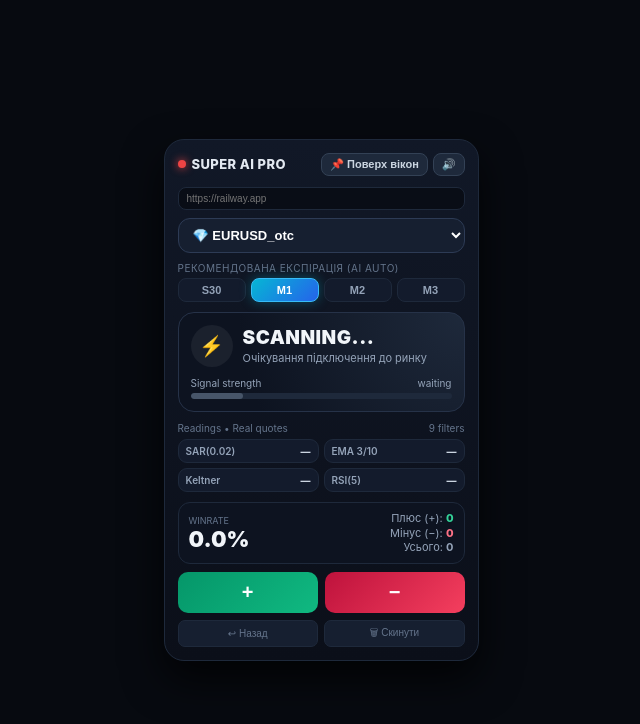
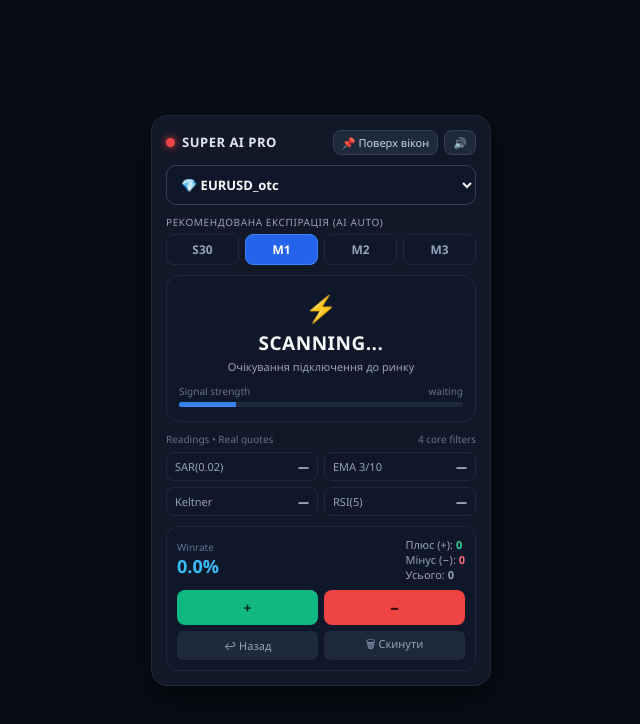
Before and after one commit to Krisname-cmc/OTC_CALCULATOR, a plain HTML site: page index.html in a window 1280 px wide. Shown: the whole page, without its empty margins (319-959 px from the left). Drawn offline with Linux system fonts and the light colour scheme; no server answers.

Commit message:
Refactor index.html for improved layout and styles
Updated HTML structure and styles for the trading terminal interface.

```diff
--- a/index.html
+++ b/index.html
@@ -1,32 +1,29 @@
 <!DOCTYPE html>
 <html lang="uk">
 <head>
-<meta charset="UTF-8">
-<meta name="viewport" content="width=device-width, initial-scale=1.0">
+  <meta charset="UTF-8" />
+  <meta name="viewport" content="width=device-width, initial-scale=1.0" />
   <title>SUPER AI PRO — Trading Terminal</title>
   <style id="appStyles">
-  * { box-sizing: border-box; margin: 0; padding: 0; }
+    * { box-sizing: border-box; margin: 0; padding: 0; font-family: 'Segoe UI', system-ui, -apple-system, sans-serif; }
     body {
-    font-family: -apple-system, BlinkMacSystemFont, "Segoe UI", Roboto, sans-serif;
-    background: #070a10;
-    color: #f1f5f9;
+      background: #090d16;
+      color: #f8fafc;
       display: flex;
       justify-content: center;
       align-items: center;
       min-height: 100vh;
-    padding: 8px;
-    user-select: none;
+      padding: 10px;
     }
-  .terminal {
+    .widget {
       width: 100%;
-    max-width: 315px;
-    background: linear-gradient(180deg, #111827 0%, #0b0f19 100%);
-    border-radius: 20px;
-    padding: 13px;
-    border: 1px solid #1e293b;
-    box-shadow: 0 18px 40px rgba(0, 0, 0, 0.75);
+      max-width: 340px;
+      background: #111827;
+      border: 1px solid #1f2937;
+      border-radius: 16px;
+      padding: 14px;
+      box-shadow: 0 12px 30px rgba(0,0,0,0.6);
     }
-  /* ШАПКА */
     .header {
       display: flex;
       justify-content: space-between;
@@ -36,323 +33,216 @@
     .brand {
       display: flex;
       align-items: center;
-    gap: 6px;
+      gap: 7px;
+      font-weight: 800;
       font-size: 13px;
-    font-weight: 800;
-    letter-spacing: 0.4px;
+      letter-spacing: 0.5px;
       color: #e2e8f0;
     }
     .status-dot {
-    width: 8px;
-    height: 8px;
+      width: 9px;
+      height: 9px;
       border-radius: 50%;
       background: #ef4444;
       box-shadow: 0 0 8px #ef4444;
+      transition: 0.3s;
     }
     .status-dot.online {
       background: #10b981;
-    box-shadow: 0 0 8px #10b981;
+      box-shadow: 0 0 10px #10b981;
     }
-  .hdr-btns {
-    display: flex;
-    gap: 5px;
-  }
+    .top-actions { display: flex; gap: 6px; }
     .icon-btn {
       background: #1e293b;
+      border: 1px solid #334155;
       color: #cbd5e1;
-    border: 1px solid #334155;
       border-radius: 8px;
       padding: 4px 8px;
       font-size: 11px;
-    font-weight: 700;
       cursor: pointer;
     }
-  .icon-btn:hover { background: #334155; color: #fff; }
-
-  /* ПОЛЕ URL */
-  .api-bar {
-    margin-bottom: 8px;
-  }
-  .api-bar input {
+    .icon-btn:hover { background: #334155; }
+    select {
       width: 100%;
-    background: #090d16;
-    border: 1px solid #1e293b;
-    color: #94a3b8;
-    border-radius: 8px;
-    padding: 5px 8px;
-    font-size: 10px;
+      background: #0f172a;
+      color: #f8fafc;
+      border: 1px solid #334155;
+      border-radius: 10px;
+      padding: 9px 10px;
+      font-size: 13px;
+      font-weight: 700;
+      margin-bottom: 10px;
       outline: none;
     }
-
-  /* ВИБІР ПАРИ */
-  .pair-select {
-    width: 100%;
-    background: #161f30;
-    color: #ffffff;
-    border: 1px solid #2d3b55;
-    border-radius: 12px;
-    padding: 8px 10px;
-    font-size: 13px;
-    font-weight: 700;
-    margin-bottom: 9px;
-    outline: none;
-    cursor: pointer;
-  }
-
-  /* КНОПКИ ЕКСПІРАЦІЇ */
     .exp-label {
       font-size: 10px;
-    color: #64748b;
-    margin-bottom: 4px;
+      color: #94a3b8;
       text-transform: uppercase;
-    letter-spacing: 0.5px;
+      letter-spacing: 0.6px;
+      margin-bottom: 5px;
     }
     .exp-row {
       display: grid;
       grid-template-columns: repeat(4, 1fr);
-    gap: 5px;
+      gap: 6px;
       margin-bottom: 10px;
     }
     .exp-btn {
-    background: #131b2c;
+      background: #0f172a;
+      border: 1px solid #1e293b;
       color: #94a3b8;
-    border: 1px solid #1e293b;
+      padding: 6px 0;
       border-radius: 8px;
-    padding: 5px 0;
-    font-size: 11px;
-    font-weight: 800;
+      font-size: 12px;
+      font-weight: 700;
       cursor: pointer;
-    transition: all 0.15s;
     }
     .exp-btn.active {
-    background: linear-gradient(135deg, #06b6d4 0%, #2563eb 100%);
+      background: #2563eb;
+      border-color: #3b82f6;
       color: #ffffff;
-    border-color: #38bdf8;
-    box-shadow: 0 0 12px rgba(6, 182, 212, 0.35);
     }
-
-  /* ГОЛОВНИЙ ЕКРАН СИГНАЛУ */
     .signal-card {
-    background: radial-gradient(circle at top right, #1e293b 0%, #0d1320 75%);
-    border: 1.5px solid #263248;
-    border-radius: 16px;
-    padding: 12px;
+      background: #0f172a;
+      border: 1px solid #1e293b;
+      border-radius: 14px;
+      padding: 14px 12px;
+      text-align: center;
       margin-bottom: 10px;
-    position: relative;
-    overflow: hidden;
-    transition: all 0.2s ease;
+      transition: 0.25s;
     }
     .signal-card.call {
-    background: radial-gradient(circle at top right, rgba(16, 185, 129, 0.28) 0%, #091a14 80%);
+      background: rgba(16, 185, 129, 0.14);
       border-color: #10b981;
-    box-shadow: 0 0 20px rgba(16, 185, 129, 0.25);
     }
     .signal-card.put {
-    background: radial-gradient(circle at top right, rgba(244, 63, 94, 0.28) 0%, #1c0b10 80%);
-    border-color: #f43f5e;
-    box-shadow: 0 0 20px rgba(244, 63, 94, 0.25);
+      background: rgba(239, 68, 68, 0.14);
+      border-color: #ef4444;
     }
-  .sig-main {
-    display: flex;
-    align-items: center;
-    gap: 10px;
-    margin-bottom: 10px;
-  }
-  .sig-icon {
-    width: 42px;
-    height: 42px;
-    border-radius: 50%;
-    background: rgba(255, 255, 255, 0.06);
-    display: flex;
-    align-items: center;
-    justify-content: center;
-    font-size: 20px;
-    font-weight: 900;
-    flex-shrink: 0;
-  }
-  .signal-card.call .sig-icon { background: rgba(16, 185, 129, 0.2); color: #34d399; }
-  .signal-card.put .sig-icon { background: rgba(244, 63, 94, 0.2); color: #fb7185; }
-  .sig-text-block {
-    flex: 1;
-    min-width: 0;
-  }
-  .sig-title {
-    font-size: 19px;
-    font-weight: 900;
-    letter-spacing: 0.5px;
-    line-height: 1.15;
-  }
+    .sig-icon { font-size: 26px; margin-bottom: 4px; }
+    .sig-title { font-size: 19px; font-weight: 900; letter-spacing: 0.5px; margin-bottom: 3px; }
     .signal-card.call .sig-title { color: #34d399; }
-  .signal-card.put .sig-title { color: #fb7185; }
-  .sig-sub {
-    font-size: 11px;
-    color: #94a3b8;
-    margin-top: 2px;
-  }
-
-  /* ШКАЛА СИЛИ СИГНАЛУ */
-  .strength-hdr {
+    .signal-card.put .sig-title { color: #f87171; }
+    .sig-sub { font-size: 11px; color: #94a3b8; margin-bottom: 10px; }
+    .strength-head {
       display: flex;
       justify-content: space-between;
       font-size: 10px;
-    color: #94a3b8;
+      color: #64748b;
       margin-bottom: 4px;
     }
-  .strength-bar {
-    height: 6px;
+    .bar-bg {
+      width: 100%;
+      height: 5px;
       background: #1e293b;
       border-radius: 99px;
       overflow: hidden;
     }
-  .strength-fill {
+    .bar-fill {
       height: 100%;
       width: 20%;
-    background: #475569;
-    border-radius: 99px;
-    transition: width 0.25s ease, background 0.25s ease;
+      background: #3b82f6;
+      transition: width 0.3s;
     }
-  .signal-card.call .strength-fill { background: linear-gradient(90deg, #059669, #34d399); }
-  .signal-card.put .strength-fill { background: linear-gradient(90deg, #e11d48, #fb7185); }
-
-  /* КАРТКИ ІНДИКАТОРІВ (READINGS) */
-  .readings-hdr {
+    .signal-card.call .bar-fill { background: #10b981; }
+    .signal-card.put .bar-fill { background: #ef4444; }
+    .readings-title {
+      font-size: 10px;
+      color: #64748b;
+      margin-bottom: 6px;
       display: flex;
       justify-content: space-between;
-    font-size: 10px;
-    color: #64748b;
-    margin-bottom: 5px;
     }
     .readings-grid {
       display: grid;
       grid-template-columns: 1fr 1fr;
-    gap: 5px;
+      gap: 6px;
       margin-bottom: 10px;
     }
     .ind-chip {
-    background: #131b2c;
+      background: #0f172a;
       border: 1px solid #1e293b;
-    border-radius: 9px;
-    padding: 5px 7px;
+      border-radius: 8px;
+      padding: 6px 8px;
       display: flex;
       justify-content: space-between;
       align-items: center;
-    font-size: 10px;
+      font-size: 11px;
     }
-  .ind-name { color: #94a3b8; font-weight: 600; }
-  .ind-val { font-weight: 800; color: #cbd5e1; }
+    .ind-name { color: #94a3b8; }
+    .ind-val { font-weight: 800; color: #e2e8f0; }
     .ind-val.bull { color: #34d399; }
-  .ind-val.bear { color: #fb7185; }
-
-  /* КАЛЬКУЛЯТОР СТАТИСТИКИ */
+    .ind-val.bear { color: #f87171; }
     .stats-box {
-    background: #0d1320;
+      background: #0f172a;
       border: 1px solid #1e293b;
       border-radius: 12px;
-    padding: 8px 10px;
+      padding: 10px;
+    }
+    .stats-top {
       display: flex;
       justify-content: space-between;
       align-items: center;
       margin-bottom: 8px;
     }
-  .wr-val {
-    font-size: 22px;
+    .winrate { font-size: 18px; font-weight: 900; color: #38bdf8; }
+    .counts { font-size: 11px; color: #94a3b8; }
+    .btn-row { display: grid; grid-template-columns: 1fr 1fr; gap: 6px; margin-bottom: 6px; }
+    .btn-win {
+      background: #10b981;
+      color: #052e16;
+      border: none;
+      border-radius: 8px;
+      padding: 8px;
       font-weight: 900;
-  }
-  .counts {
-    text-align: right;
-    font-size: 11px;
-    line-height: 1.35;
-    color: #94a3b8;
-  }
-  .c-win { color: #34d399; font-weight: 800; }
-  .c-loss { color: #fb7185; font-weight: 800; }
-
-  .action-row {
-    display: grid;
-    grid-template-columns: 1fr 1fr;
-    gap: 7px;
-    margin-bottom: 7px;
-  }
-  .btn-act {
-    border: none;
-    border-radius: 10px;
-    padding: 9px 0;
-    font-size: 20px;
-    font-weight: 900;
-    color: #fff;
+      font-size: 14px;
       cursor: pointer;
     }
-  .btn-act:active { transform: scale(0.96); }
-  .btn-win { background: linear-gradient(135deg, #059669, #10b981); }
-  .btn-loss { background: linear-gradient(135deg, #be123c, #f43f5e); }
-
-  .sub-footer {
-    display: flex;
-    gap: 6px;
-  }
-  .mini-btn {
-    flex: 1;
-    background: #161f30;
-    color: #64748b;
-    border: 1px solid #1e293b;
-    border-radius: 7px;
-    padding: 4px;
-    font-size: 10px;
+    .btn-loss {
+      background: #ef4444;
+      color: #450a0a;
+      border: none;
+      border-radius: 8px;
+      padding: 8px;
+      font-weight: 900;
+      font-size: 14px;
       cursor: pointer;
     }
-  .mini-btn:hover { color: #e2e8f0; }
+    .sub-btns { display: grid; grid-template-columns: 1fr 1fr; gap: 6px; }
+    .sub-btn {
+      background: #1e293b;
+      color: #94a3b8;
+      border: none;
+      border-radius: 6px;
+      padding: 5px;
+      font-size: 11px;
+      cursor: pointer;
+    }
   </style>
 </head>
 <body>
-
-<div class="terminal" id="mainWidget">
+<div class="widget" id="appWidget">
   <div class="header">
     <div class="brand">
       <span class="status-dot" id="connDot"></span>
       <span>SUPER AI PRO</span>
     </div>
-    <div class="hdr-btns">
-      <button class="icon-btn" id="pipBtn">📌 Поверх вікон</button>
-      <button class="icon-btn" id="soundBtn">🔊</button>
+    <div class="top-actions">
+      <button class="icon-btn" id="btnPip">📌 Поверх вікон</button>
+      <button class="icon-btn" id="btnSound">🔊</button>
     </div>
   </div>
 
-  <div class="api-bar" id="apiBar">
-    <input type="text" id="apiUrlInput" placeholder="https://railway.app">
-  </div>
-
-  <select id="pairSelect" class="pair-select">
+  <select id="pairSelect">
     <option value="EURUSD_otc">💎 EURUSD_otc</option>
     <option value="GBPUSD_otc">💎 GBPUSD_otc</option>
     <option value="USDJPY_otc">💎 USDJPY_otc</option>
     <option value="AUDUSD_otc">💎 AUDUSD_otc</option>
     <option value="USDCAD_otc">💎 USDCAD_otc</option>
     <option value="USDCHF_otc">💎 USDCHF_otc</option>
-    <option value="EURJPY_otc">💎 EURJPY_otc</option>
-    <option value="GBPJPY_otc">💎 GBPJPY_otc</option>
     <option value="AUDCAD_otc">💎 AUDCAD_otc</option>
-    <option value="EURGBP_otc">💎 EURGBP_otc</option>
-    <option value="NZDUSD_otc">💎 NZDUSD_otc</option>
-    <option value="EURCHF_otc">💎 EURCHF_otc</option>
-    <option value="EURAUD_otc">💎 EURAUD_otc</option>
-    <option value="EURNZD_otc">💎 EURNZD_otc</option>
-    <option value="GBPAUD_otc">💎 GBPAUD_otc</option>
-    <option value="GBPCAD_otc">💎 GBPCAD_otc</option>
-    <option value="GBPCHF_otc">💎 GBPCHF_otc</option>
-    <option value="AUDJPY_otc">💎 AUDJPY_otc</option>
-    <option value="CADJPY_otc">💎 CADJPY_otc</option>
-    <option value="CHFJPY_otc">💎 CHFJPY_otc</option>
     <option value="AUDNZD_otc">💎 AUDNZD_otc</option>
-    <option value="CADCHF_otc">💎 CADCHF_otc</option>
-    <option value="NZDCAD_otc">💎 NZDCAD_otc</option>
-    <option value="NZDCHF_otc">💎 NZDCHF_otc</option>
-    <option value="NZDJPY_otc">💎 NZDJPY_otc</option>
-    <option value="USDBRL_otc">💎 USDBRL_otc</option>
-    <option value="USDMXN_otc">💎 USDMXN_otc</option>
-    <option value="USDINR_otc">💎 USDINR_otc</option>
     <option value="XAUUSD_otc">🥇 XAUUSD_otc</option>
-    <option value="XAGUSD_otc">🥈 XAGUSD_otc</option>
-    <option value="UKBrent_otc">🛢 UKBrent_otc</option>
     <option value="BTCUSD_otc">₿ BTCUSD_otc</option>
   </select>
 
@@ -365,25 +255,19 @@
   </div>
 
   <div class="signal-card" id="signalCard">
-    <div class="sig-main">
     <div class="sig-icon" id="sigIcon">⚡</div>
-      <div class="sig-text-block">
     <div class="sig-title" id="sigTitle">SCANNING...</div>
     <div class="sig-sub" id="sigSub">Очікування підключення до ринку</div>
-      </div>
-    </div>
-    <div class="strength-hdr">
+    <div class="strength-head">
       <span>Signal strength</span>
       <span id="strengthText">waiting</span>
     </div>
-    <div class="strength-bar">
-      <div class="strength-fill" id="strengthFill"></div>
-    </div>
+    <div class="bar-bg"><div class="bar-fill" id="strengthFill"></div></div>
   </div>
 
-  <div class="readings-hdr">
+  <div class="readings-title">
     <span>Readings • Real quotes</span>
-    <span id="scoreBadge">9 filters</span>
+    <span>4 core filters</span>
   </div>
   <div class="readings-grid">
     <div class="ind-chip"><span class="ind-name">SAR(0.02)</span><span class="ind-val" id="indSar">—</span></div>
@@ -393,25 +277,25 @@
   </div>
 
   <div class="stats-box">
+    <div class="stats-top">
       <div>
-      <div style="font-size: 9px; color: #64748b; text-transform: uppercase;">Winrate</div>
-      <div class="wr-val" id="winRate">0.0%</div>
+        <div style="font-size:10px;color:#64748b;">Winrate</div>
+        <div class="winrate" id="winRateVal">0.0%</div>
       </div>
       <div class="counts">
-      <div>Плюс (+): <span class="c-win" id="plusCount">0</span></div>
-      <div>Мінус (−): <span class="c-loss" id="minusCount">0</span></div>
-      <div>Усього: <b id="totalCount">0</b></div>
+        <div>Плюс (+): <b id="countWin" style="color:#34d399;">0</b></div>
+        <div>Мінус (−): <b id="countLoss" style="color:#f87171;">0</b></div>
+        <div>Усього: <b id="countTotal">0</b></div>
       </div>
     </div>
-
-  <div class="action-row">
-    <button class="btn-act btn-win" id="btnPlus">+</button>
-    <button class="btn-act btn-loss" id="btnMinus">−</button>
+    <div class="btn-row">
+      <button class="btn-win" id="btnWin">+</button>
+      <button class="btn-loss" id="btnLoss">−</button>
     </div>
-
-  <div class="sub-footer">
-    <button class="mini-btn" id="btnUndo">↩ Назад</button>
-    <button class="mini-btn" id="btnReset">🗑 Скинути</button>
+    <div class="sub-btns">
+      <button class="sub-btn" id="btnUndo">↩ Назад</button>
+      <button class="sub-btn" id="btnReset">🗑 Скинути</button>
+    </div>
   </div>
 </div>
 
```
Lines whose indentation alone changed are shown as unchanged.
